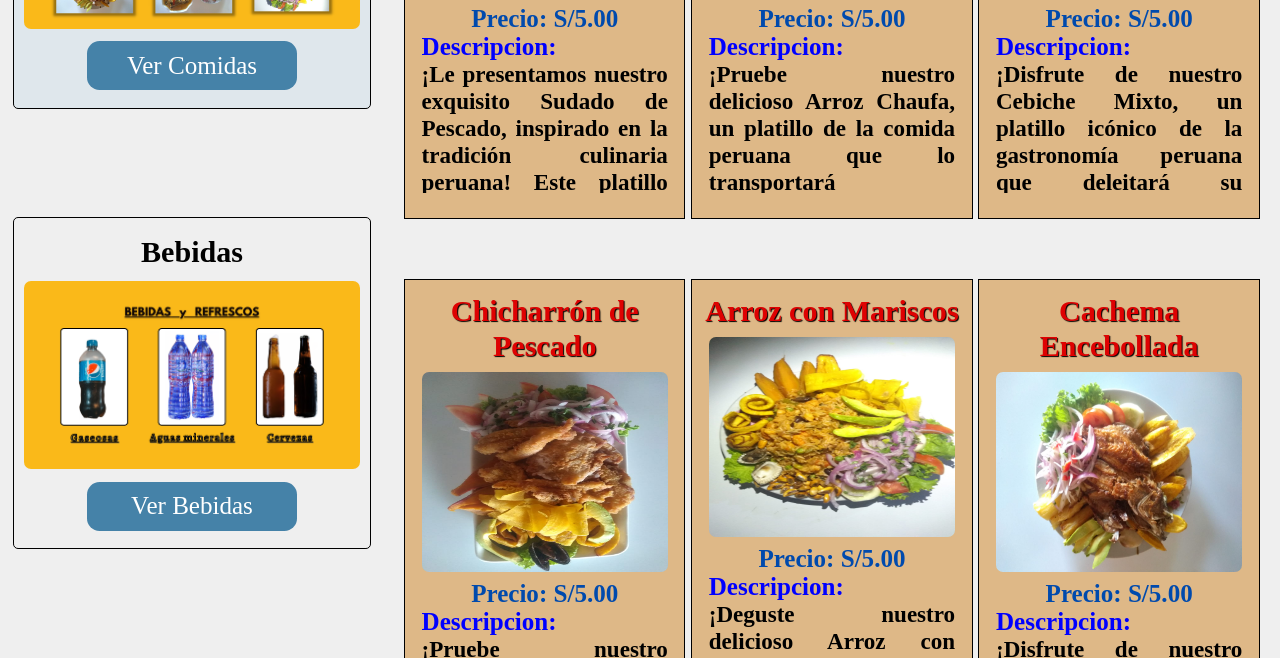
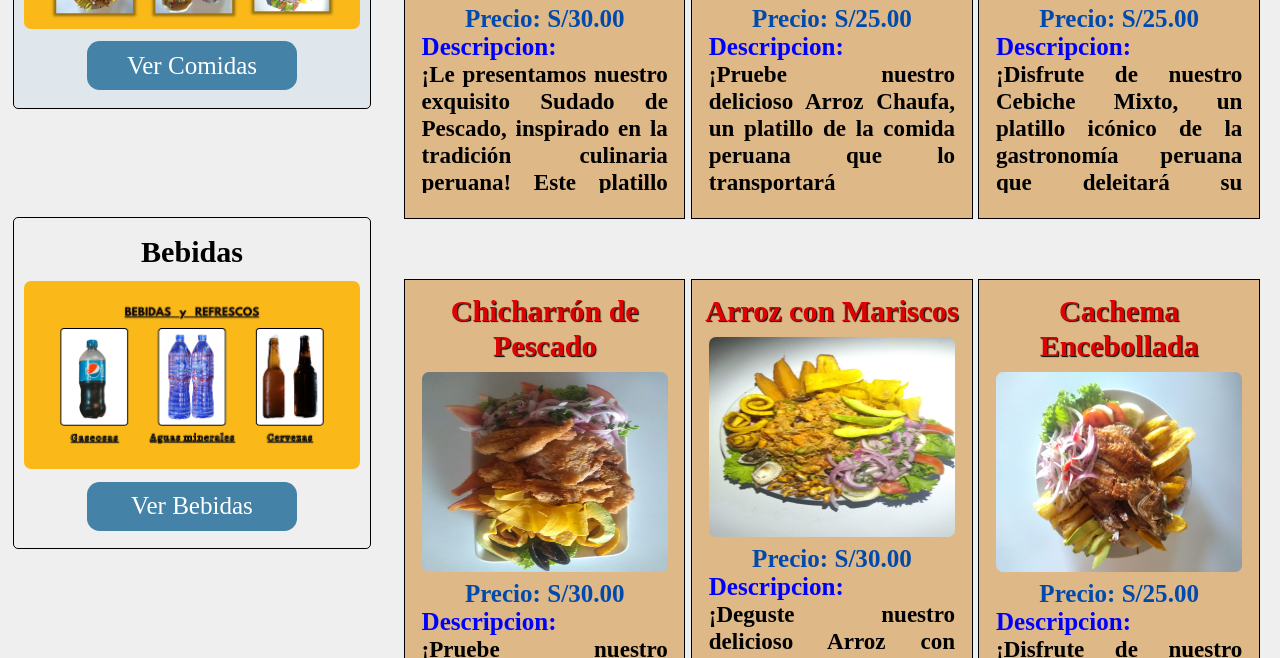
Before and after one commit to GonBur/Genesis-y-Camila, a plain HTML site: page menu.html in a window 1280 px wide. Shown: the part 790-1448 px from the top of the page. Drawn offline with nearby package versions, Linux system fonts and the light colour scheme.

Commit message:
haciendo los ultimos cambios de la pagina de restaurante picanteria Génesis y Camila y dando por terminado 5

```diff
--- a/menu.html
+++ b/menu.html
@@ -100,7 +100,7 @@
                     <div>
                         <h3>Sudado de Pescado</h3>
                         <img src="img/img01.jpeg" alt="">
-                        <h4>Precio: S/5.00</h4>
+                        <h4>Precio: S/30.00</h4>
                         <p><b>Descripcion:</b><br/>
                             ¡Le presentamos nuestro exquisito Sudado de Pescado, inspirado en la tradición culinaria peruana! Este platillo está hecho con pescado fresco cocido en una deliciosa salsa de ají amarillo y tomate, con un toque de cilantro y otras especias peruanas. Nuestro Sudado de Pescado es una combinación perfecta de sabor y textura, y lo servimos con arroz blanco y yuca para completar su experiencia gastronómica peruana. ¡No se pierda este plato de sabor auténtico en nuestro restaurante!
                         </p>
@@ -111,7 +111,7 @@
                     <div>
                         <h3>Arroz Chaufa</h3>
                         <img src="img/img02.jpeg" alt="">
-                        <h4>Precio: S/5.00</h4>
+                        <h4>Precio: S/25.00</h4>
                         <p><b>Descripcion:</b><br/> ¡Pruebe nuestro delicioso Arroz Chaufa, un platillo de la comida peruana que lo transportará directamente a las calles de Lima! Este platillo fusiona la cocina peruana con la china, y consiste en arroz frito con pollo, cerdo o camarones, acompañado de vegetales y salsa de soja. En nuestro restaurante, utilizamos ingredientes frescos y auténticos para crear un sabor único y delicioso que complacerá su paladar. ¡Venga a probarlo y disfrute de una experiencia gastronómica peruana inolvidable!</p>
                     </div>
 
@@ -119,7 +119,7 @@
                     <div>
                         <h3>Cebiche Mixto</h3>
                         <img src="img/img03.jpeg" alt="">
-                        <h4>Precio: S/5.00</h4>
+                        <h4>Precio: S/25.00</h4>
                         <p><b>Descripcion:</b><br/> ¡Disfrute de nuestro Cebiche Mixto, un platillo icónico de la gastronomía peruana que deleitará su paladar! Este plato está hecho con una combinación de pescado fresco, camarones y calamares marinados en limón, cebolla morada, ají y cilantro. En nuestro restaurante, utilizamos ingredientes frescos y de la más alta calidad para crear un cebiche de sabor auténtico y textura perfecta. Sirve con camote y choclo, nuestro Cebiche Mixto es un platillo imprescindible en su visita a nuestro restaurante peruano. ¡No se lo pierda!</p>
                     </div>
 
@@ -127,7 +127,7 @@
                     <div>
                         <h3>Chicharrón de Pescado</h3>
                         <img src="img/img04.jpeg" alt="">
-                        <h4>Precio: S/5.00</h4>
+                        <h4>Precio: S/30.00</h4>
                         <p><b>Descripcion:</b><br/> ¡Pruebe nuestro delicioso Chicharrón de Pescado, un platillo de la comida peruana que no puede dejar de probar! Este plato consiste en pescado fresco frito en trozos crujientes y dorados, servido con salsa criolla, yuca frita y canchita. En nuestro restaurante, utilizamos pescado fresco y seleccionado cuidadosamente para crear un sabor auténtico y una textura crujiente que le encantará. Nuestro Chicharrón de Pescado es un plato lleno de sabor y tradición peruana, ¡no se lo pierda en su visita a nuestro restaurante!</p>
                     </div>
 
@@ -135,7 +135,7 @@
                     <div>
                         <h3>Arroz con Mariscos </h3>
                         <img src="img/img05.jpeg" alt="">
-                        <h4>Precio: S/5.00</h4>
+                        <h4>Precio: S/30.00</h4>
                         <p><b>Descripcion:</b><br/> ¡Deguste nuestro delicioso Arroz con Mariscos, uno de los platos más icónicos de la gastronomía peruana! Este platillo está hecho con arroz cocido en un caldo de mariscos, y una mezcla de camarones, calamares, mejillones y otros mariscos frescos. En nuestro restaurante, utilizamos ingredientes de la más alta calidad para crear un sabor auténtico y delicioso que le transportará directamente a la costa peruana. El arroz suave y la combinación de mariscos hacen de este plato una experiencia gastronómica única. ¡Venga a probarlo en nuestro restaurante peruano y disfrute de una deliciosa comida!</p>
                     </div>
 
@@ -143,7 +143,7 @@
                     <div>
                         <h3>Cachema Encebollada </h3>
                         <img src="img/img06.jpeg" alt="">
-                        <h4>Precio: S/5.00</h4>
+                        <h4>Precio: S/25.00</h4>
                         <p><b>Descripcion:</b><br/> ¡Disfrute de nuestro delicioso Cachema Encebollada, un platillo peruano que le sorprenderá con su sabor! Este plato consiste en un filete de cachema frito y cubierto con cebolla dorada en una deliciosa salsa de ají amarillo. En nuestro restaurante, utilizamos pescado fresco y ingredientes auténticos para crear un plato lleno de sabor y tradición peruana. El cachema, un pescado popular en la costa peruana, tiene una textura suave y un sabor delicado que se combina perfectamente con la cebolla y la salsa de ají amarillo. ¡Venga a probarlo en nuestro restaurante y disfrute de una experiencia gastronómica peruana única!</p>
                     </div>
                 </section>
```
